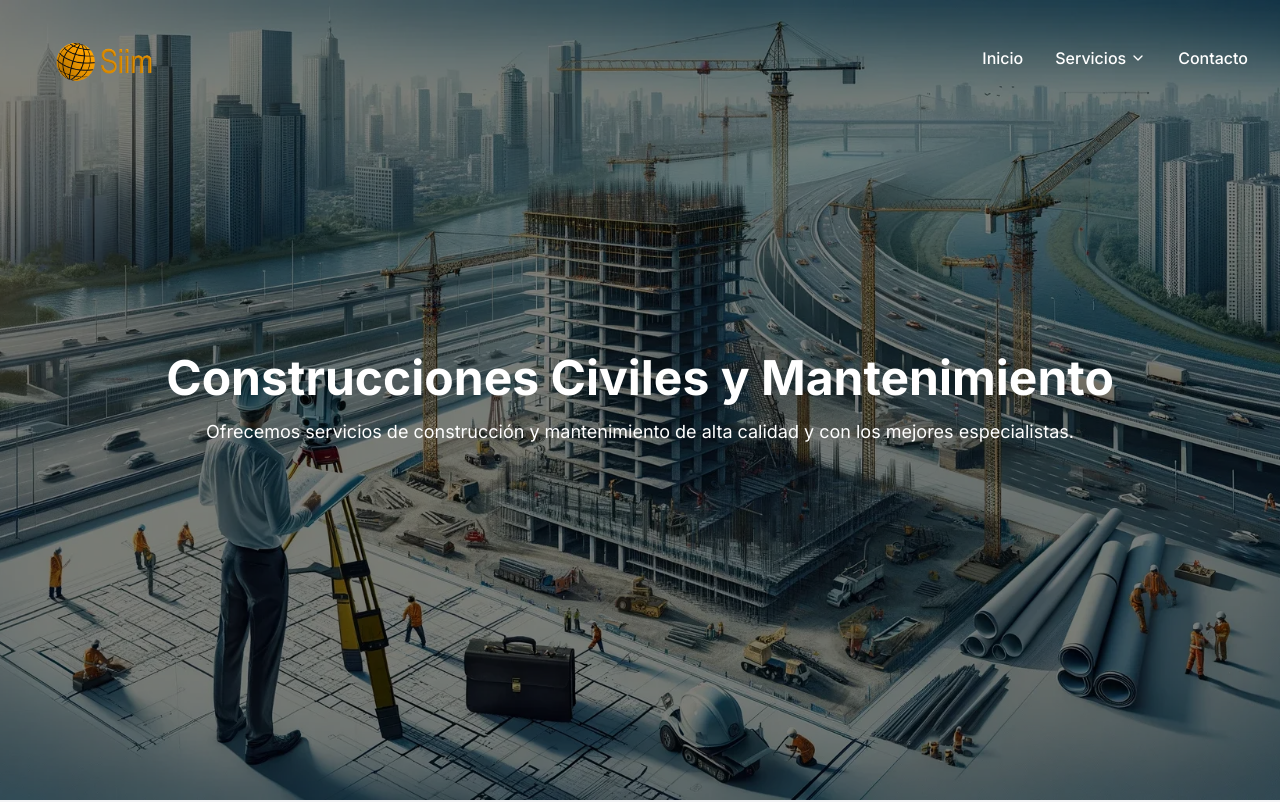
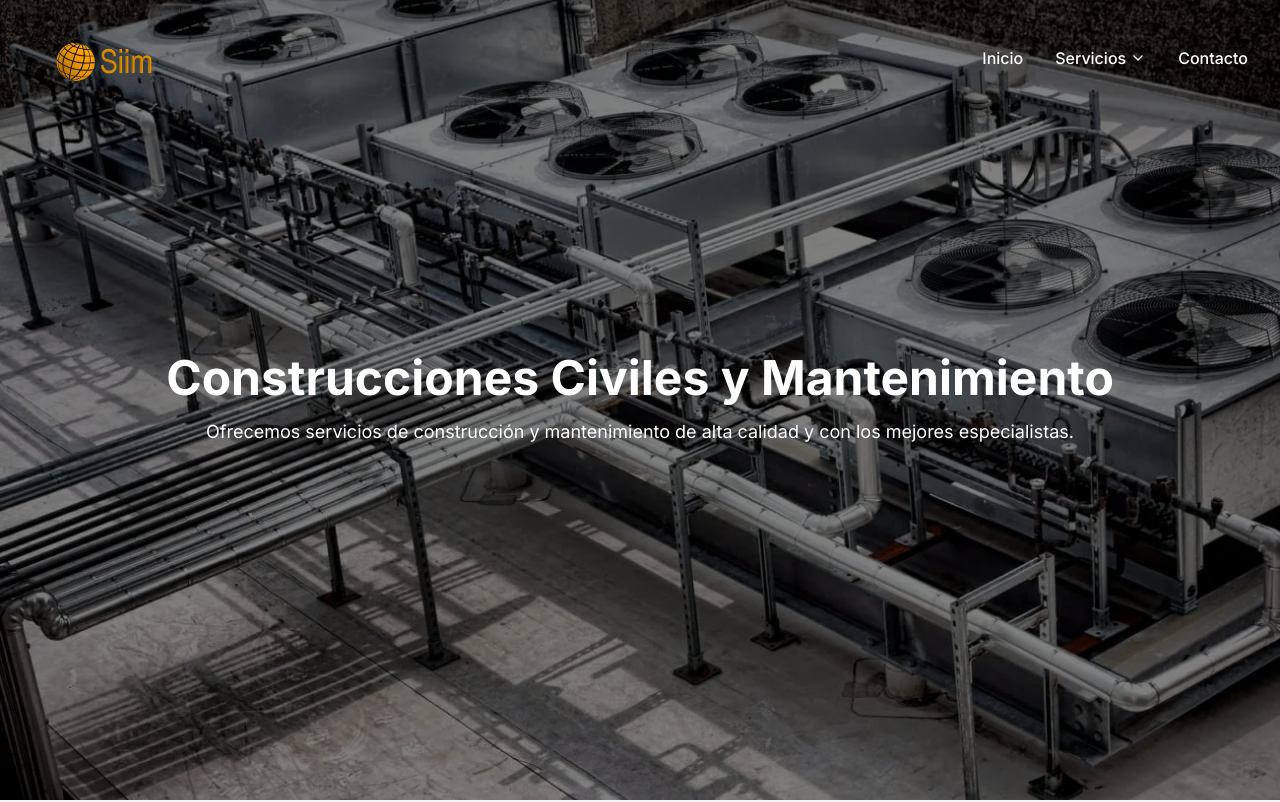
Before and after one commit to Mirko1523/Proyect-Siim, a Next.js app: page /Refrigeraciones in a window 1280 px wide. Shown: the top 802 px of the page. Built offline with nearby package versions, Linux system fonts and the light colour scheme.

Commit message:
modify: bg-image

```diff
--- a/app/Refrigeraciones/page.tsx
+++ b/app/Refrigeraciones/page.tsx
@@ -99,7 +99,7 @@ export default function Construcciones() {
       {/* Background */}
       <motion.div className="absolute inset-0 z-0" initial="hidden">
         <Image
-          src="/images/construccionescivilesymantenimiento.webp"
+          src="/images/bgrefrigeracion.webp"
           alt="Background"
           fill
           className="object-cover"
```
